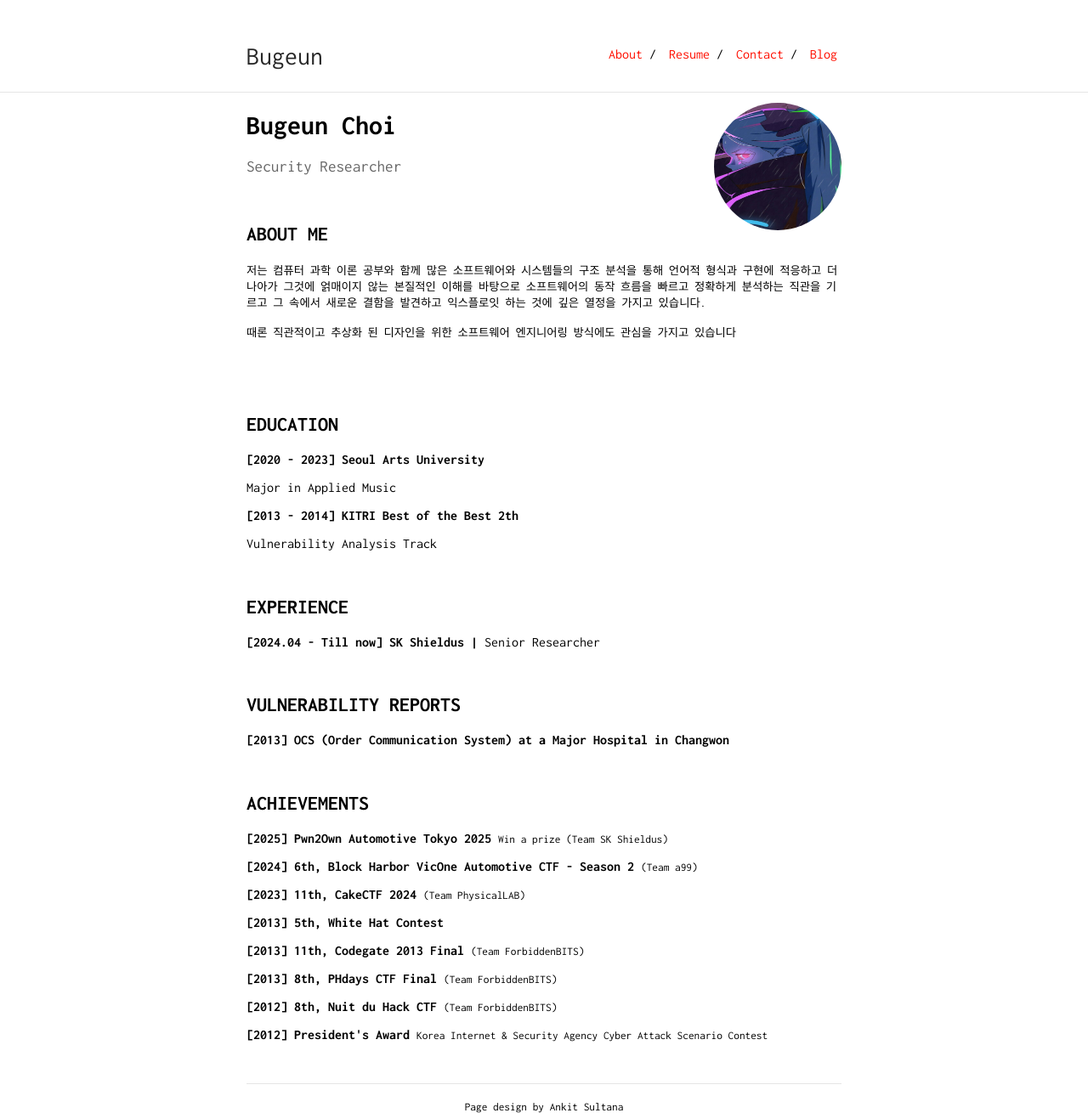
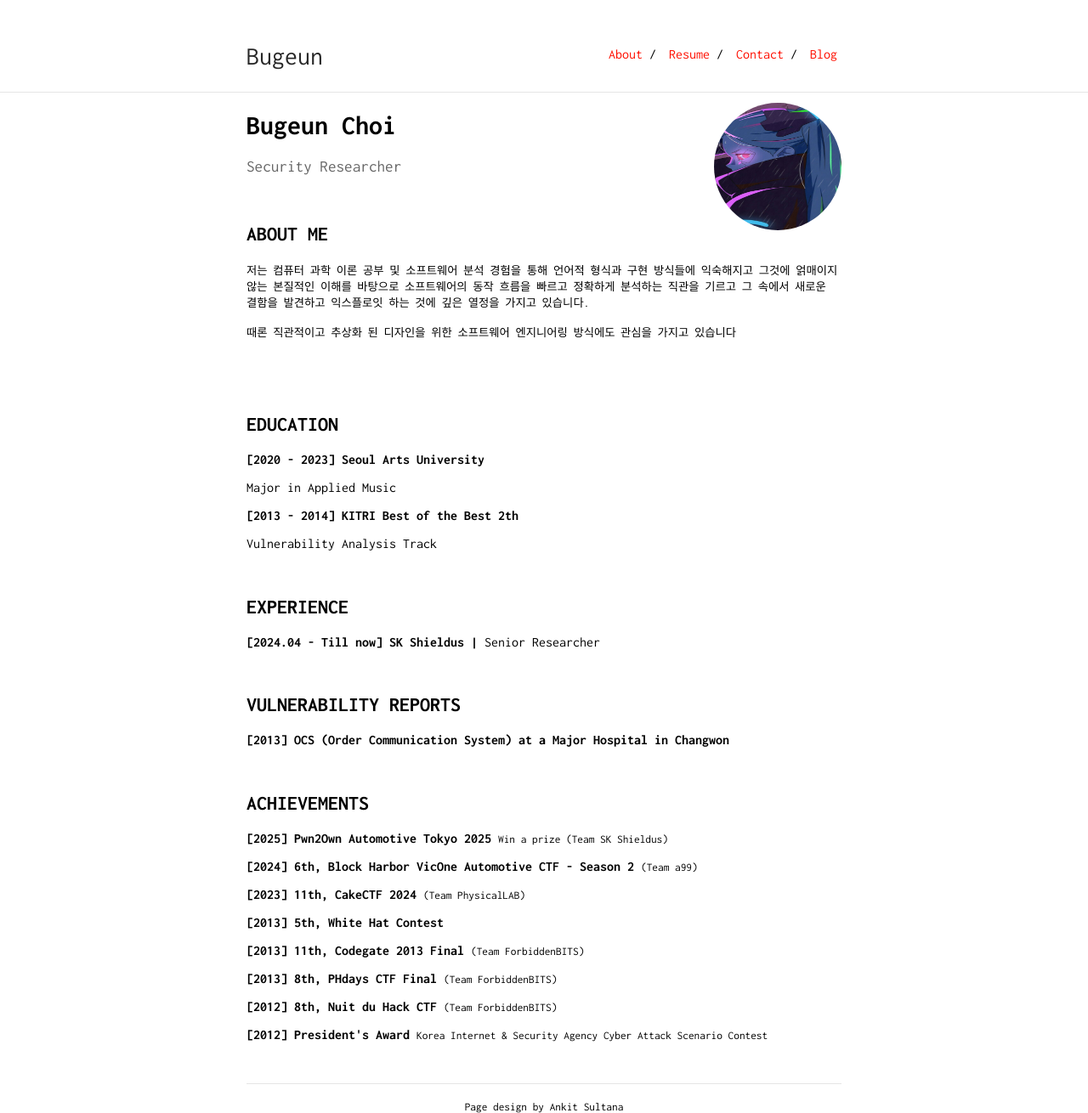
Before and after one commit to Bugeun/bugeun.github.io, a Jekyll site: the page built from index.md, in a window 1280 px wide. Shown: the whole page at 85% size. Built offline with Jekyll 4.4.1, drawn with Linux system fonts in a browser that asks for light colours.

Commit message:
Update index.md

```diff
--- a/index.md
+++ b/index.md
@@ -11,8 +11,7 @@ Security Researcher
 
 ## ABOUT ME
 
-<p><small>저는 컴퓨터 과학 이론 공부와 함께 많은 소프트웨어와 시스템들의 구조 분석을 통해 언어적 형식과 구현에 적응하고 더 나아가 그것에 얽매이지 않는 본질적인 이해를 바탕으로 소프트웨어의
-동작 흐름을 빠르고 정확하게 분석하는 직관을 기르고 그 속에서 새로운 결함을 발견하고 익스플로잇 하는 것에 깊은 열정을 가지고 있습니다.</small></p>
+<p><small>저는 컴퓨터 과학 이론 공부 및 소프트웨어 분석 경험을 통해 언어적 형식과 구현 방식들에 익숙해지고 그것에 얽매이지 않는 본질적인 이해를 바탕으로 소프트웨어의 동작 흐름을 빠르고 정확하게 분석하는 직관을 기르고 그 속에서 새로운 결함을 발견하고 익스플로잇 하는 것에 깊은 열정을 가지고 있습니다.</small></p>
 
 <p><small>때론 직관적이고 추상화 된 디자인을 위한 소프트웨어 엔지니어링 방식에도 관심을 가지고 있습니다</small></p>
 
```
